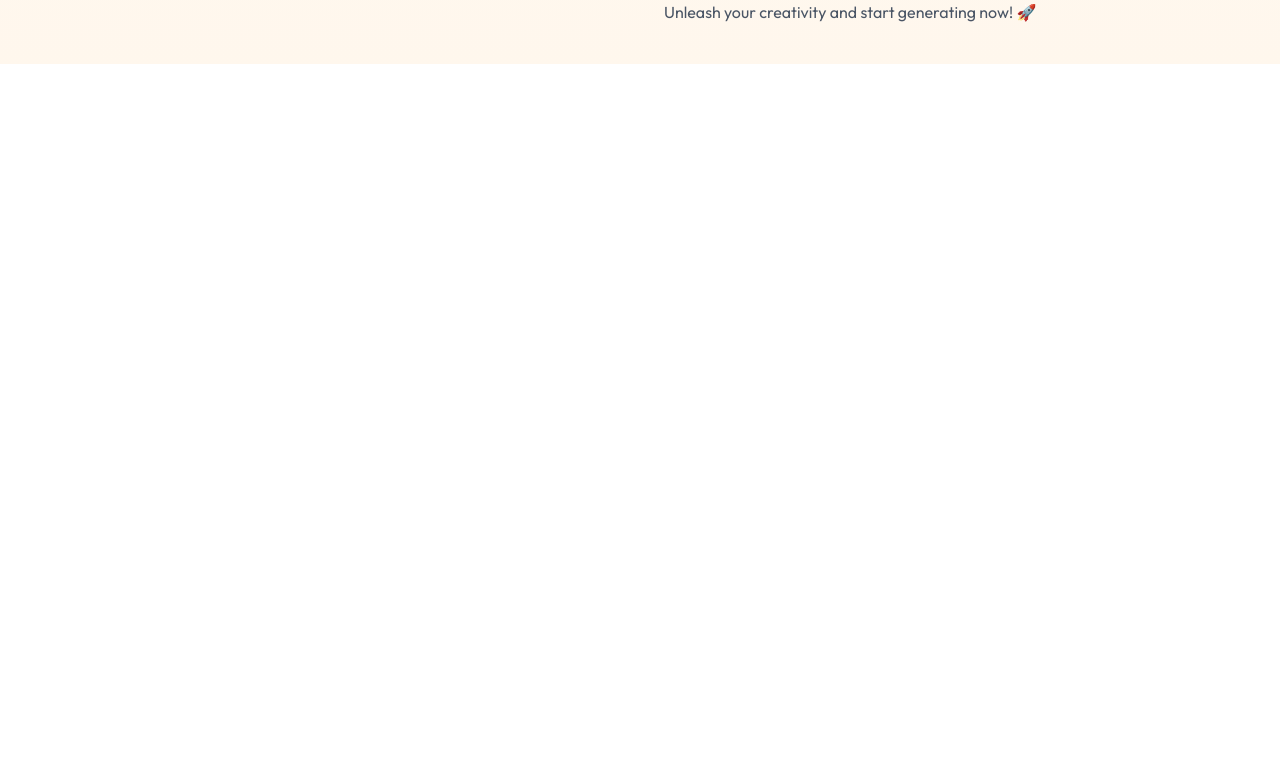
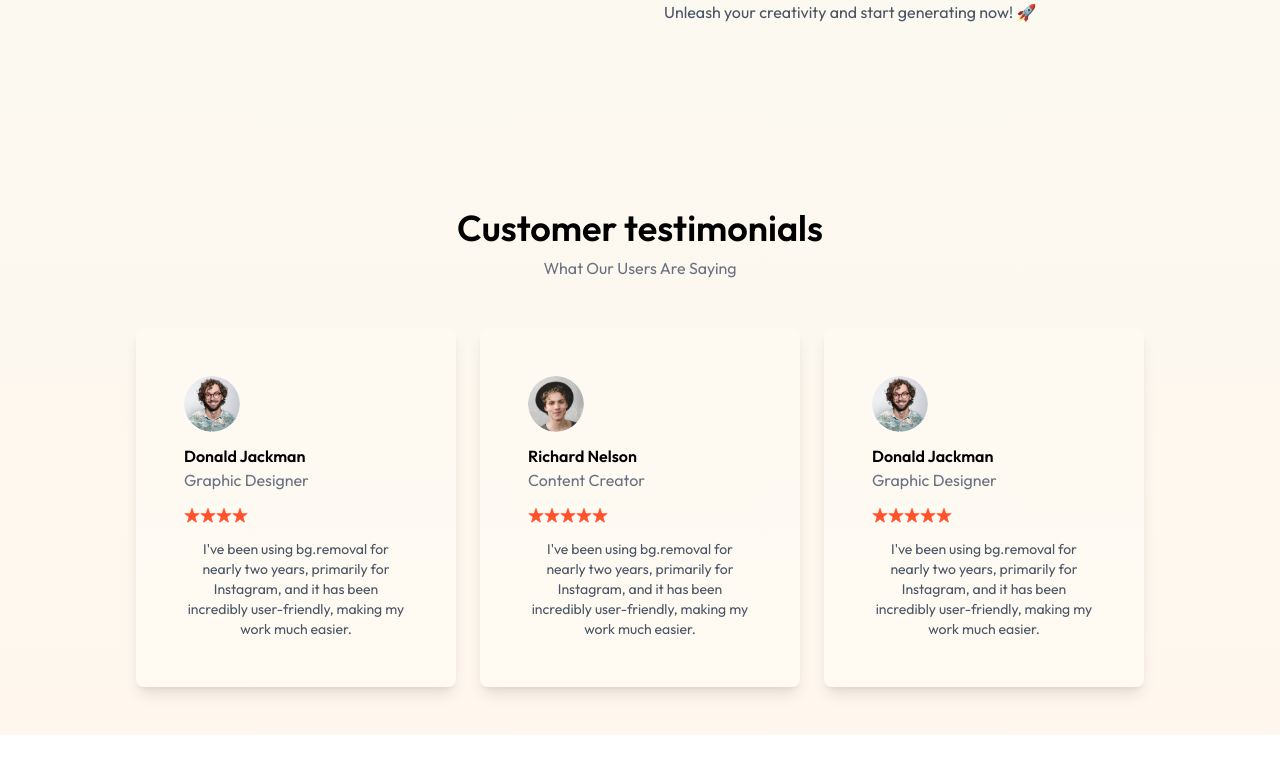
Before and after one commit to AayushKhanal47/Imagify, a React (Vite) app in the folder frontend/: page / in a window 1280 px wide. Shown: the part 1948-2721 px from the top of the page. Before the commit the page ends 2108 px from the top, so only its background shows below. Built offline with nearby package versions, Linux system fonts and the light colour scheme.

Commit message:
added testimonial

```diff
--- a/frontend/src/assets/assets.js
+++ b/frontend/src/assets/assets.js
@@ -60,7 +60,7 @@
         image:profile_img_1,
         name:'Donald Jackman',
         role:'Graphic Designer',
-        stars:5,
+        stars:4,
         text:`I've been using bg.removal for nearly two years, primarily for Instagram, and it has been incredibly user-friendly, making my work much easier.`
     },
     {
--- /dev/null
+++ b/frontend/src/components/Testimonials.jsx
@@ -0,0 +1,42 @@
+import React from "react";
+import { testimonialsData } from "./../assets/assets";
+import { assets } from "./../assets/assets";
+
+const Testimonials = () => {
+  return (
+    <div className="flex flex-col items-center justify-center my-20 py-12">
+      <h1 className="text-3xl sm:text-4xl font-semibold mb-2">
+        Customer testimonials
+      </h1>
+      <p className="text-gray-500 mb-12">What Our Users Are Saying</p>
+      <div className="flex flex-wrarp gap-6">
+        {testimonialsData.map((testimonail, index) => (
+          <div
+            key={index}
+            className="bg-white/20 p-12 rounded-lg shadow-lg  w-80 m-auto cursor-pointer hover:scale-[1.06] transition-all"
+          >
+            <div>
+              <img
+                src={testimonail.image}
+                alt=""
+                className="rounded-full w-14"
+              />
+              <h2 className="tect-xl font-semibold mt-3">{testimonail.name}</h2>
+              <p className="text-gray-500 mb-4 ">{testimonail.role}</p>
+              <div className="flex mb-4">
+                {Array(testimonail.stars)
+                  .fill()
+                  .map((item, index) => (
+                    <img key={index} src={assets.rating_star} alt="" />
+                  ))}
+              </div>
+              <p className="text-center text-sm text-gray-600">{testimonail.text}</p>
+            </div>
+          </div>
+        ))}
+      </div>
+    </div>
+  );
+};
+
+export default Testimonials;
--- a/frontend/src/pages/Home.jsx
+++ b/frontend/src/pages/Home.jsx
@@ -2,6 +2,7 @@
 import Header from "../components/Header";
 import Steps from "../components/Steps";
 import Description from './../components/Description';
+import Testimonials from "../components/Testimonials";
 
 
 const Home = () => {
@@ -10,6 +11,7 @@
       <Header/>
       <Steps/>
       <Description/>
+      <Testimonials/>
 
     </div>
   );
```
